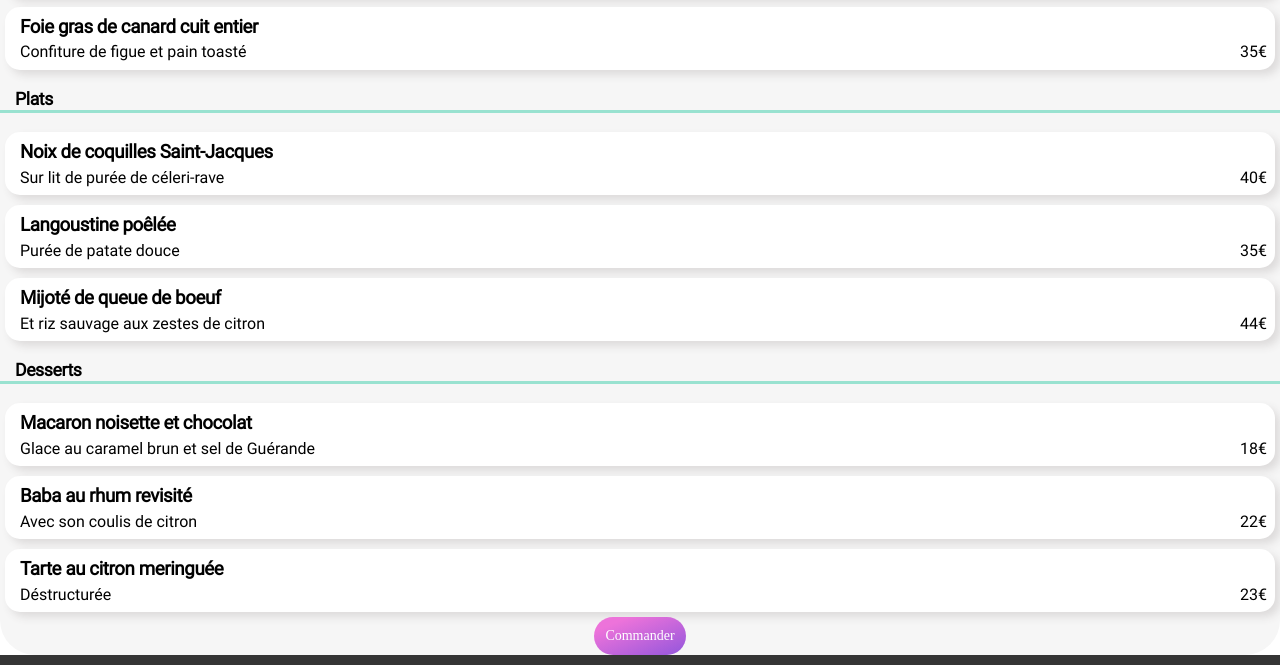
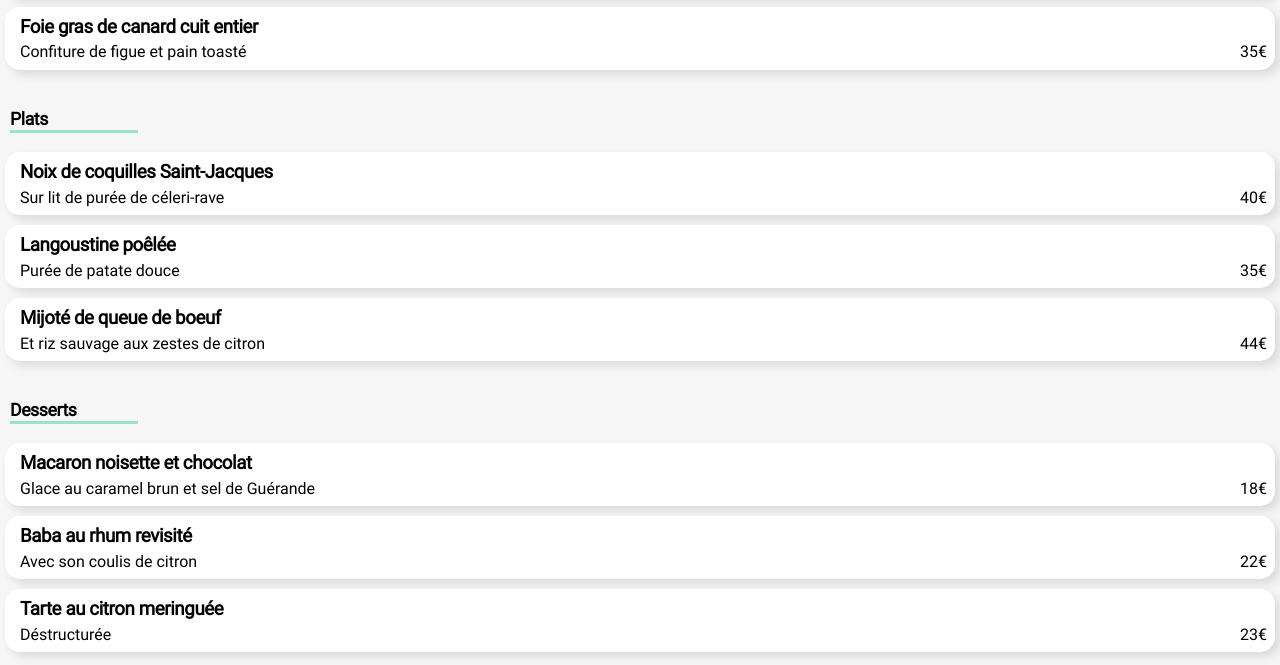
Before and after one commit to martinfasq/MartinFasquel_3_10092020, a plain HTML site: page lanoteenchantee.html in a window 1280 px wide. Shown: the part 615-1280 px from the top of the page. Drawn offline with Linux system fonts and the light colour scheme.

```diff
--- a/sass/components/_button.scss
+++ b/sass/components/_button.scss
@@ -1,3 +1,10 @@
+button{
+   font-family:'Roboto';
+}
+
+
+
+
 .intro__btn{
     border: none;
     border-radius: 27px 27px 27px 27px;
@@ -8,6 +15,7 @@
     margin: 0px 83px 0px 83px;
     cursor: pointer;
     max-width: 230px;
+    font-family: 'Roboto';
 }
 
 .menu__btn{
@@ -17,7 +25,7 @@
     color: white;
     font-size: 14px;
     padding: 11px;
-    margin: 0px 83px 0px 83px;
     cursor: pointer;
     max-width: 230px;
+    font-family: 'Roboto';
 }
--- a/sass/layout/_footer.scss
+++ b/sass/layout/_footer.scss
@@ -15,6 +15,7 @@
     list-style: none;
     padding: 0;
     margin :0px;
+    font-family: 'roboto';
   }
 
   &__listElt {
--- a/sass/layout/_grid.scss
+++ b/sass/layout/_grid.scss
@@ -1,5 +1,5 @@
 .menu {
-  border-radius: 35px 35px;
+  border-radius: 35px 35px 0px 0px;
 
   &__container {
     display: grid;
--- a/sass/layout/_header.scss
+++ b/sass/layout/_header.scss
@@ -5,7 +5,7 @@
     position: absolute;
     left: 16px;
     top: 30px;
-    transition: all 450ms ease-in-out;
+    transition: all 450ms ease-in;
     &:hover{
         transform: scale(1.15);
     }
--- a/sass/pages/_menu-restaurants.scss
+++ b/sass/pages/_menu-restaurants.scss
@@ -10,6 +10,9 @@
     background-color: white;
     @include box-shadows;
   }
+  &__section {
+    padding-bottom: 20px;
+  }
   &__picture {
     height: 12rem;
     width: 100%;
@@ -19,12 +22,14 @@
     float: inline-end;
   }
 
-  &__btn{
+  &__btn {
     margin: 0 auto;
   }
 
-  a{
+  a {
     display: flex;
+    padding-bottom: 50px;
+    padding-top: 20px;
   }
 
   h1 {
@@ -33,9 +38,10 @@
   }
   h2 {
     font-family: $fonttext;
-    border-bottom: 3px $colortertiary solid;
-    padding-left: 15px;
+    border-bottom: solid 3px $colortertiary;
+    width: 10%;
     font-size: 1.1rem;
+    margin-left: 10px;
   }
   h3 {
     margin: 0;
--- a/sass/utils/_mixins.scss
+++ b/sass/utils/_mixins.scss
@@ -1,7 +1,3 @@
 @mixin box-shadows {
   box-shadow: 5px 5px 8px #dddbdb;
 }
-
-@mixin colorbtn{
- background-image: linear-gradient(to left top, #9356dc, #b35cdc, #cf64dc, #e86edb, #ff79da);
-}
```
Also changed, not shown: css/style.css, 1 other file.
